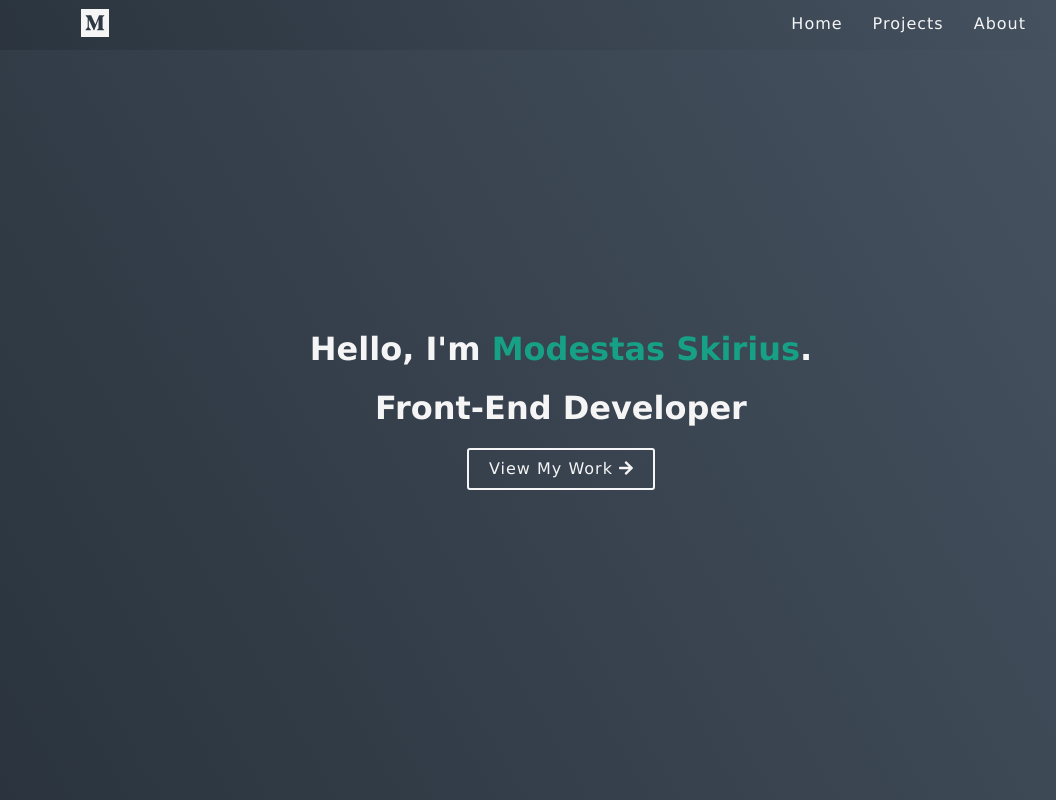
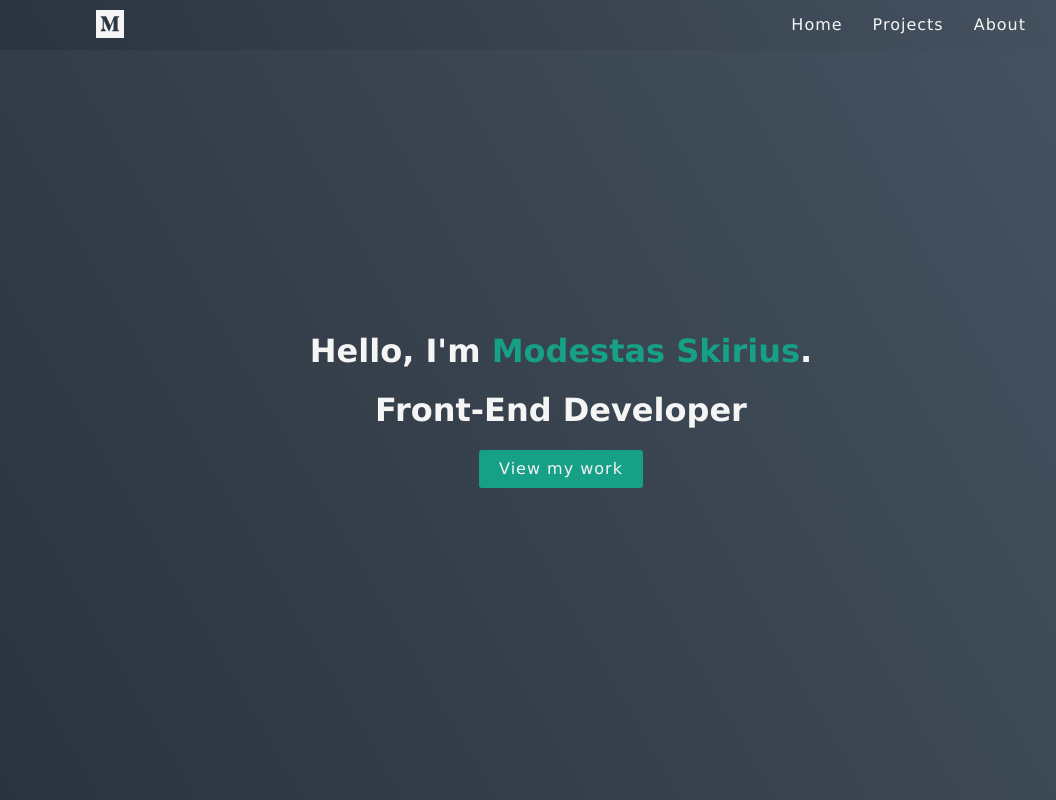
Before and after one commit to modestas9k/Portfolio, a React (Create React App) app: page / in a window 1280 px wide. Shown: the whole page, without its empty margins (79-1135 px from the left). Built offline with nearby package versions, Linux system fonts and the light colour scheme; a web font is replaced by a local one.

Commit message:
adding buttons

```diff
--- a/src/components/Card/Card.jsx
+++ b/src/components/Card/Card.jsx
@@ -1,6 +1,6 @@
 import React from "react";
 import "./Card.scss";
-import { FontAwesomeIcon } from "@fortawesome/react-fontawesome";
+import { Button } from "./../../components";
 
 function Card({ img, alt, title, description, gitHub, website, chips }) {
   return (
@@ -24,13 +24,18 @@ function Card({ img, alt, title, description, gitHub, website, chips }) {
           </div>
           <div className="card__text-box--buttons">
             {gitHub && (
-              <button onClick={() => window.open(gitHub)}>
-                <FontAwesomeIcon icon={["fab", "github"]} />
-                GitHub
-              </button>
+              <Button
+                type="gitHub"
+                text="GitHub"
+                handleClick={() => window.open(gitHub)}
+              />
             )}
             {website && (
-              <button onClick={() => window.open(website)}>Website</button>
+              <Button
+                text="Website"
+                type="default"
+                handleClick={() => window.open(website)}
+              />
             )}
           </div>
         </div>
--- a/src/components/Card/Card.scss
+++ b/src/components/Card/Card.scss
@@ -18,6 +18,7 @@
   flex: 1;
   img {
     width: 100%;
+    border-radius: 3px;
   }
 }
 
@@ -34,6 +35,8 @@
   }
   article {
     color: darken($color: #ffffff, $amount: 10%);
+    line-height: 1.4em;
+    font-weight: lighter;
     margin-bottom: 10px;
   }
   @media (max-width: 750px) {
@@ -51,6 +54,7 @@
   //color: whitesmoke;
   .card__chip {
     background: $primary-color;
+    border-radius: 3px;
     color: #fcfcfc;
     letter-spacing: 1px;
     font-size: 0.8em;
@@ -64,25 +68,6 @@
 .card__text-box--buttons {
   margin: 20px 0;
   button {
-    padding: 10px 20px;
     margin-right: 10px;
-    letter-spacing: 1px;
-    border: 1px solid whitesmoke;
-    color: whitesmoke;
-    background: transparent;
-    transition: 0.4s ease;
-    outline: none;
-    i {
-      margin-right: 10px;
-    }
-
-    &:hover {
-      background: #e7e7e7;
-      color: rgb(22, 22, 22);
-      border: 1px solid #e7e7e7;
-      transition: 0.4s ease;
-      // border-bottom: 3px solid #29b6f6;
-      // transition: border-bottom 0.5s ease-in-out;
-    }
   }
 }
--- a/src/components/Header/Header.jsx
+++ b/src/components/Header/Header.jsx
@@ -7,10 +7,11 @@ function Header() {
   return (
     <div className="header__container">
       <nav>
-        <div className="nav__logo">
+        <Link to="/" className="nav__logo">
           <FontAwesomeIcon icon={["fab", "medium"]} />
-        </div>
-        <div>
+        </Link>
+
+        <div className="nav__links">
           <Link to="/">Home</Link>
           <Link to="/projects">Projects</Link>
           <Link to="/about">About</Link>
--- a/src/components/Header/Header.scss
+++ b/src/components/Header/Header.scss
@@ -10,10 +10,11 @@
 nav {
   display: flex;
   max-width: 960px;
-  margin: 6px auto;
+  height: 100%;
+  margin: 0 auto;
   justify-content: space-between;
   align-items: center;
-
+  overflow: hidden;
   color: $white-color;
   .nav__logo {
     font-size: 2em;
--- a/src/pages/Home/Home.jsx
+++ b/src/pages/Home/Home.jsx
@@ -1,7 +1,7 @@
 import React from "react";
 import "./Home.scss";
+import { Button } from "./../../components";
 import { useHistory } from "react-router-dom";
-import { FontAwesomeIcon } from "@fortawesome/react-fontawesome";
 
 function Home() {
   const history = useHistory();
@@ -13,9 +13,11 @@ function Home() {
             Hello, I'm <strong>Modestas Skirius</strong>.
           </h1>
           <h1>Front-End Developer</h1>
-          <button onClick={() => history.push("/projects")}>
-            View my work <FontAwesomeIcon icon={["fas", "arrow-right"]} />
-          </button>
+          <Button
+            text="View my work"
+            type="primary"
+            handleClick={() => history.push("/projects")}
+          />
         </div>
       </section>
     </>
--- a/src/pages/Home/Home.scss
+++ b/src/pages/Home/Home.scss
@@ -10,42 +10,4 @@
   strong {
     color: #16a085;
   }
-  button {
-    padding: 10px 20px;
-    border: 2px solid whitesmoke;
-    background: transparent;
-    color: whitesmoke;
-    transition: 0.4s ease;
-    letter-spacing: 1px;
-    text-transform: capitalize;
-    i {
-      font-weight: 100;
-      margin-left: 10px;
-      transition: 0.4s ease;
-    }
-
-    &:hover {
-      background: #16a085;
-      border: 2px solid #16a085;
-      transition: 0.4s ease;
-      i {
-        transform: rotate(90deg);
-        transition: 0.4s ease;
-      }
-    }
-  }
-  // .button_svg {
-  //   background: url(./../../assets/right-arrow.svg);
-  //   width: 25px;
-  //   height: 15px;
-  //   i {
-  //     font-size: 2em;
-  //   }
-  // }
-  // button:after {
-  //   content: "";
-  //   background: url(./../../assets/right-arrow.svg);
-  //   color: yellowgreen;
-  //   width: 10px;
-  // }
 }
--- a/src/pages/Projects/Projects.scss
+++ b/src/pages/Projects/Projects.scss
@@ -35,6 +35,7 @@
     margin-left: 10px;
     letter-spacing: 1px;
     border: 1px solid whitesmoke;
+    border-radius: 3px;
     color: whitesmoke;
     background: transparent;
     transition: 0.4s ease;
```
